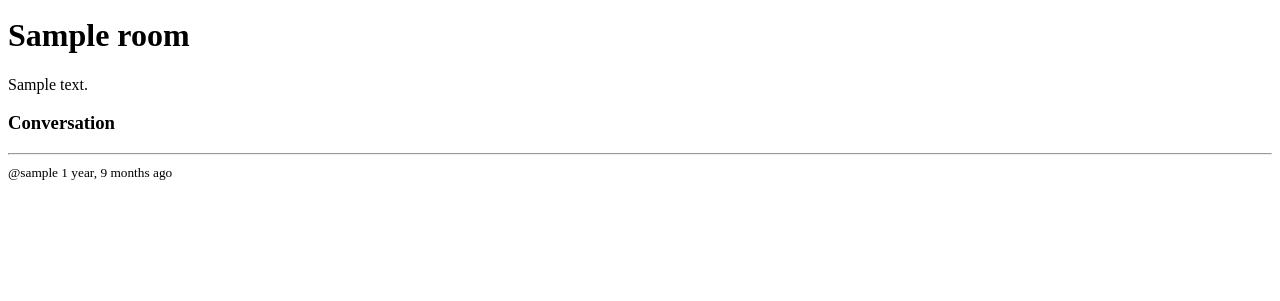
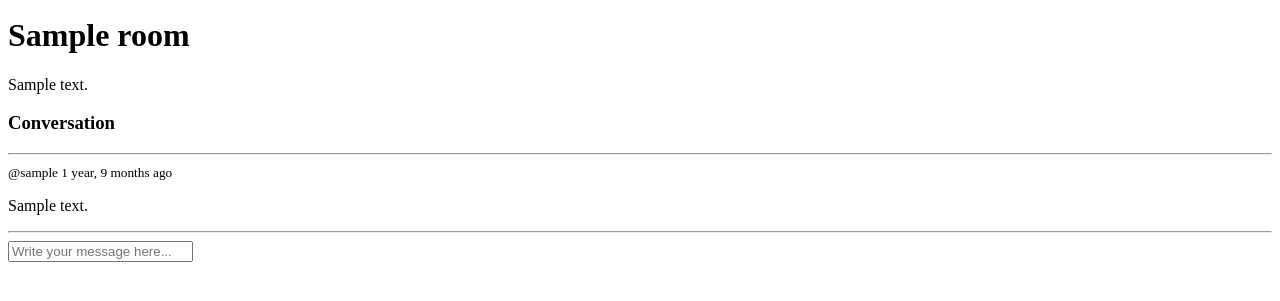
Before and after one commit to mezidia/mezidia_tracker, a Django app: page /room/1/ in a window 1280 px wide. Shown: the part 183-484 px from the top of the page. Run offline with Django 3.2, Linux system fonts and the light colour scheme; a user stored in the database is signed in; tables that the repository leaves empty hold one stand-in row (values such as "Sample post").

Commit message:
Update room.html

```diff
--- a/base/templates/base/room.html
+++ b/base/templates/base/room.html
@@ -9,7 +9,17 @@
         {% for message in room_messages %}
             <div>
                 <small>@{{ message.user }} {{ message.created|timesince }} ago</small>
+                <p>{{ message.body }}</p>
+                <hr>
             </div>
         {% endfor %}
     </div>
+    {% if request.user.is_authenticated %}
+        <div class="comment-form">
+            <form action="" method="post">
+                {% csrf_token %}
+                <input type="text" name="body" placeholder="Write your message here..."/>
+            </form>
+        </div>
+    {% endif %}
 {% endblock %}
```
